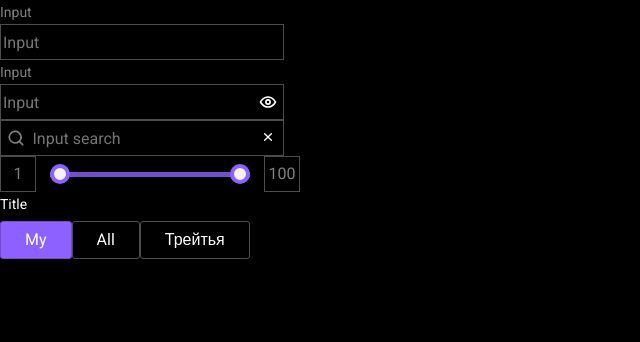
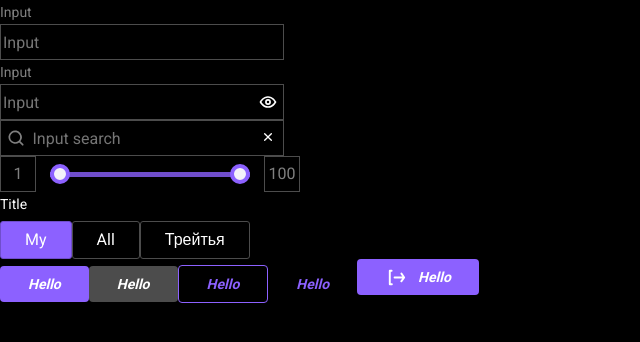
Before and after one commit to Pashkouski/Flashcards, a React (Vite) app: page / in a window 1280 px wide. Shown: the top 342 px of the page, without its empty margins (0-640 px from the left). Built offline with nearby package versions, Linux system fonts and the light colour scheme; a web font is replaced by a local one.

Commit message:
ButoonModule

```diff
--- a/src/App.tsx
+++ b/src/App.tsx
@@ -1,6 +1,7 @@
 import { useState } from 'react'
 
-import { itemTabType, SliderBar, TabPanel, TextField } from './components/ui'
+import { Logout } from './assets/icons/iconLogOut.tsx'
+import { Button, itemTabType, SliderBar, TabPanel, TextField } from './components/ui'
 
 export function App() {
   //1
@@ -38,6 +39,13 @@ export function App() {
     { id: 'tab2', name: 'All', onClick: handlerTabPanel2, disabled: false },
     { id: 'tab3', name: 'Трейтья', onClick: handlerTabPanel3, disabled: false },
   ]
+  //4
+  //BUTTON
+  const handlerOnClickButton = () => {
+    alert(
+      'Универсальная кнопка имеено для того чтоб на нее кликать, поэтому можете не стеснятся и смело продолжать, Все настроено и работает и ничего не сломается'
+    )
+  }
 
   return (
     <div>
@@ -80,6 +88,20 @@ export function App() {
         {/* TabPanel*/}
         <TabPanel active={active} data={dataTabPanel} title="Title" />
       </div>
+      {/*Button*/}
+      <div>
+        <Button onClick={handlerOnClickButton}>Hello</Button>
+
+        <Button variant={'secondary'}>Hello</Button>
+
+        <Button variant={'tertiary'}>Hello</Button>
+
+        <Button variant={'link'}>Hello</Button>
+
+        <Button>
+          <Logout width="23" height="23" /> Hello
+        </Button>
+      </div>
     </div>
   )
 }
--- /dev/null
+++ b/src/assets/icons/iconLogOut.tsx
@@ -0,0 +1,25 @@
+import { SVGProps, Ref, forwardRef, memo } from 'react'
+
+const SvgComponent = (props: SVGProps<SVGSVGElement>, ref: Ref<SVGSVGElement>) => (
+  <svg
+    xmlns="http://www.w3.org/2000/svg"
+    width={16}
+    height={16}
+    viewBox="0 0 16 16"
+    fill="none"
+    ref={ref}
+    {...props}
+  >
+    <g fill="#fff" clipPath="url(#a)">
+      <path d="M4.67 4a.67.67 0 0 0 0-1.33H3.33a.67.67 0 0 0-.66.66v9.34a.67.67 0 0 0 .66.66h1.34a.67.67 0 1 0 0-1.33H4V4h.67Zm9.21 3.61L12 4.95a.67.67 0 1 0-1.09.77l1.15 1.61h-5.4a.67.67 0 0 0 0 1.34H12l-1.2 1.6a.67.67 0 0 0 .13.93.67.67 0 0 0 .94-.13l2-2.67a.67.67 0 0 0 .01-.79Z" />
+    </g>
+    <defs>
+      <clipPath id="a">
+        <path fill="#fff" d="M0 0h16v16H0z" />
+      </clipPath>
+    </defs>
+  </svg>
+)
+
+const ForwardRef = forwardRef(SvgComponent)
+export const Logout = memo(ForwardRef)
--- a/src/components/ui/button/button.module.scss
+++ b/src/components/ui/button/button.module.scss
@@ -1,3 +1,110 @@
+.button {
+  display: inline-flex;
+  gap: 0.625rem;
+  align-items: center;
+  justify-content: center;
+
+  padding: 0.375rem 1.75rem;
+
+  font-family: Roboto, serif;
+  font-size: 0.875rem;
+  font-weight: 700;
+  font-style: italic;
+  line-height: 1.5rem;
+
+  border: none;
+  border-radius: 0.25rem;
+
+  &:focus-visible {
+    outline: 2px solid var(--color-info-700);
+  }
+}
+
+.primary {
+  background: var(--color-accent-500);
+
+  &:hover {
+    background: var(--color-accent-300);
+    box-shadow: 0 4px 18px 0 rgb(140 97 255 / 35%);
+  }
+
+  &:active {
+    background: var(--color-accent-700);
+    box-shadow: 0 4px 18px 0 rgb(140 97 255 / 35%);
+  }
+
+  &:disabled {
+    color: var(--color-light-900);
+    background: var(--color-accent-900);
+    box-shadow: 0 4px 18px 0 rgb(140 97 255 / 35%);
+  }
+}
+
+.secondary {
+  background: var(--color-dark-300);
+
+  &:hover {
+    background: var(--color-dark-100);
+    box-shadow: 0 2px 10px 0 rgb(109 109 109 / 25%);
+  }
+
+  &:active {
+    background: var(--color-dark-500);
+    box-shadow: 0 2px 10px 0 rgb(109 109 109 / 25%);
+  }
+
+  &:disabled {
+    color: var(--color-light-900);
+    background: var(--color-dark-300);
+    box-shadow: 0 2px 10px 0 rgb(109 109 109 / 25%);
+  }
+}
+
+.tertiary {
+  color: var(--color-accent-500);
+  background-color: transparent;
+  border: 1px solid var(--color-accent-500);
+
+  &:hover {
+    background: var(--color-dark-300);
+    border: 1px solid var(--color-accent-700);
+  }
+
+  &:active {
+    background: var(--color-accent-900);
+    border: 1px solid var(--color-accent-700);
+  }
+
+  &:disabled {
+    color: var(--color-accent-900);
+    background: transparent;
+    border: 1px solid var(--color-accent-900);
+  }
+}
+
+.link {
+  color: var(--color-accent-500);
+  background-color: transparent;
+  border-radius: 99px;
+
+  &:hover {
+    color: var(--color-accent-300);
+  }
+
+  &:active {
+    color: var(--color-accent-700);
+  }
+
+  &:disabled {
+    color: var(--color-accent-900);
+  }
+}
+
+.fullWidth {
+  width: 100%;
+}
+
+/*
 .primary {
   background-color: red;
 }
@@ -17,3 +124,4 @@
 .fullWidth {
   width: 100%;
 }
+*/
--- a/src/components/ui/button/button.tsx
+++ b/src/components/ui/button/button.tsx
@@ -1,4 +1,27 @@
-import { ComponentPropsWithoutRef, ElementType } from 'react'
+import { ComponentPropsWithoutRef, ElementType, ReactNode } from 'react'
+
+import s from './button.module.scss'
+
+export type ButtonProps<T extends ElementType = 'button'> = {
+  as?: T
+  children: ReactNode
+  variant?: 'primary' | 'secondary' | 'tertiary' | 'link'
+  fullWidth?: boolean
+  className?: string
+} & ComponentPropsWithoutRef<T>
+
+export const Button = <T extends ElementType = 'button'>(props: ButtonProps<T>) => {
+  const { variant = 'primary', fullWidth, className, as: Component = 'button', ...rest } = props
+
+  return (
+    <Component
+      className={`${s[variant]} ${fullWidth ? s.fullWidth : ''} ${className} ${s.button}`}
+      {...rest}
+    />
+  )
+}
+
+/*import { ComponentPropsWithoutRef, ElementType } from 'react'
 
 import s from './button.module.scss'
 
@@ -18,4 +41,4 @@ export const Button = <T extends ElementType = 'button'>(
   return (
     <Component className={`${s[variant]} ${fullWidth ? s.fullWidth : ''} ${className}`} {...rest} />
   )
-}
+}*/
```
Also changed, not shown: 2 other files (tests, documents, lock files or other folders).
